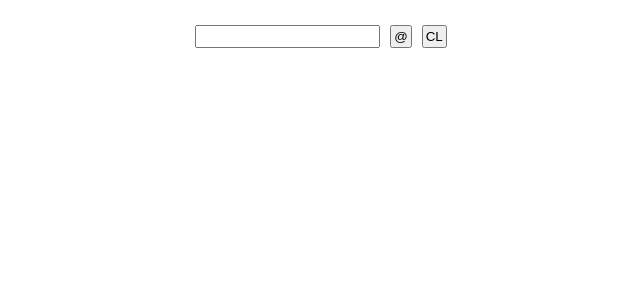
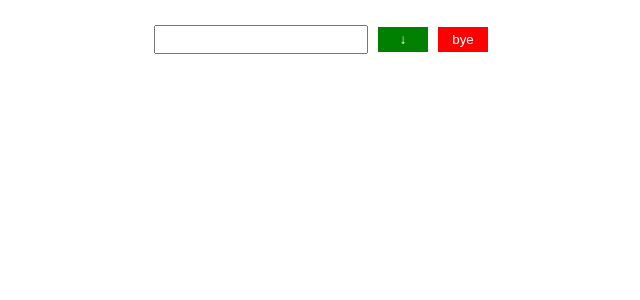
Before and after one commit to marcusmcb/react-form-component, a React (Create React App) app: page / in a window 1280 px wide. Shown: the top 300 px of the page, without its empty margins (319-959 px from the left). Built offline with nearby package versions, Linux system fonts and the light colour scheme.

Commit message:
added button arrow change on sort, transition on text in list

```diff
--- a/public/index.html
+++ b/public/index.html
@@ -7,6 +7,12 @@
     <meta
       name="description"
       content="Web site created using create-react-app"
+    />
+    <link rel="preconnect" href="https://fonts.googleapis.com" />
+    <link rel="preconnect" href="https://fonts.gstatic.com" crossorigin />
+    <link
+      href="https://fonts.googleapis.com/css2?family=Roboto&display=swap"
+      rel="stylesheet"
     />
     <!--
       manifest.json provides metadata used when your web app is installed on a
--- a/src/App.css
+++ b/src/App.css
@@ -1,3 +1,4 @@
 .App {
   text-align: center;
+  font-family: 'Roboto', sans-serif;
 }
--- a/src/components/OrderedList.css
+++ b/src/components/OrderedList.css
@@ -1,12 +1,69 @@
+ul {
+  list-style-type: none;
+}
+
 .input-row-element {
-    padding: 2px;
-    margin: 5px;
+  padding: 5px;
+  margin: 5px;
 }
 
 .input-row {
-    margin-top: 20px;
+  margin-top: 20px;
 }
 
-ul {
-    list-style-type: none;
+#ordered-list-input {
+  width: 200px;
 }
+
+#ordered-list-display {
+  margin-left: 20%;
+  margin-right: 20%;
+}
+
+#clear-button,
+#sort-button {
+  color: white;
+  border: none;
+  width: 50px;
+}
+
+#sort-button {
+  background-color: green;
+}
+
+#clear-button {
+  background-color: red;
+}
+
+.fade-in-text {
+    animation: fadeIn linear 0.5s;
+    -webkit-animation: fadeIn linear 0.5s;
+    -moz-animation: fadeIn linear 0.5s;
+    -o-animation: fadeIn linear 0.5s;
+    -ms-animation: fadeIn linear 0.5s;
+  }
+
+  @keyframes fadeIn {
+    0% {opacity:0;}
+    100% {opacity:1;}
+  }
+
+  @-moz-keyframes fadeIn {
+    0% {opacity:0;}
+    100% {opacity:1;}
+  }
+
+  @-webkit-keyframes fadeIn {
+    0% {opacity:0;}
+    100% {opacity:1;}
+  }
+
+  @-o-keyframes fadeIn {
+    0% {opacity:0;}
+    100% {opacity:1;}
+  }
+
+  @-ms-keyframes fadeIn {
+    0% {opacity:0;}
+    100% {opacity:1;}
+  }
--- a/src/components/OrderedList.js
+++ b/src/components/OrderedList.js
@@ -3,16 +3,17 @@ import './OrderedList.css'
 
 const OrderedList = () => {
 
+  // vars to save user input
   let inputList = []
   let inputListItem = ''
 
+  // function for input handler
   const handleKeyDown = (event) => {
     if (event.key === 'Enter') {
       if (inputListItem === '') {
-        event.currentTargetValue = ''
+        return
       } else {
         inputList.push(inputListItem)
-        console.log(inputList)
         setListDisplay(inputListItem)
         inputListItem = ''
         event.currentTarget.value = ''
@@ -24,16 +25,58 @@ const OrderedList = () => {
     }
   }
 
+  // function to build list display
   const setListDisplay = (inputListItem) => {
     let listDisplay = document.getElementById('ordered-list-display')
     let listElement = document.createElement('li')
+    listElement.classList.add('fade-in-text')
     listElement.appendChild(document.createTextNode(inputListItem))
     listDisplay.appendChild(listElement)
   }
 
+  // function to sort list display
+  const sortList = () => {
+    let sortToggle = document.getElementById('sort-button')
+    let listDisplay, i, switching, b, shouldSwitch, dir, switchcount = 0
+    listDisplay = document.getElementById('ordered-list-display')
+    switching = true
+    dir = 'asc'
+    while (switching) {
+      switching = false
+      b = listDisplay.getElementsByTagName('LI')
+      for (i = 0; i < b.length - 1; i++) {
+        shouldSwitch = false
+        if (dir === 'asc') {
+          if (b[i].innerHTML.toLowerCase() > b[i + 1].innerHTML.toLowerCase()) {
+            shouldSwitch = true
+            sortToggle.innerHTML = "&#8595;"
+            break
+          }
+        } else if (dir === 'desc') {
+          if (b[i].innerHTML.toLowerCase() < b[i + 1].innerHTML.toLowerCase()) {
+            shouldSwitch = true
+            sortToggle.innerHTML = "&#8593;"
+            break
+          }
+        }
+      }
+      if (shouldSwitch) {
+        b[i].parentNode.insertBefore(b[i + 1], b[i])
+        switching = true
+        switchcount++
+      } else {
+        if (switchcount === 0 && dir === 'asc') {
+          dir = 'desc'
+          switching = true
+        }
+      }
+    }
+  }
+
+  // function to clear input list
   const clearList = () => {
     let listDisplay = document.getElementById('ordered-list-display')
-    listDisplay.innerHTML = '';
+    listDisplay.innerHTML = ''
     inputList = []
     inputListItem = ''
   }
@@ -47,11 +90,11 @@ const OrderedList = () => {
           id='ordered-list-input'
           onKeyDown={handleKeyDown}
         ></input>
-        <button type='button' className='input-row-element'>
-          @
+        <button type='button' className='input-row-element' id='sort-button' onClick={sortList}>
+          &#8595;
         </button>
-        <button type='button' className='input-row-element' onClick={clearList}>
-          CL
+        <button type='button' className='input-row-element' id='clear-button' onClick={clearList}>
+          bye
         </button>
       </div>
       <div>
```
Also changed, not shown: 1 other file (tests, documents, lock files or other folders).
